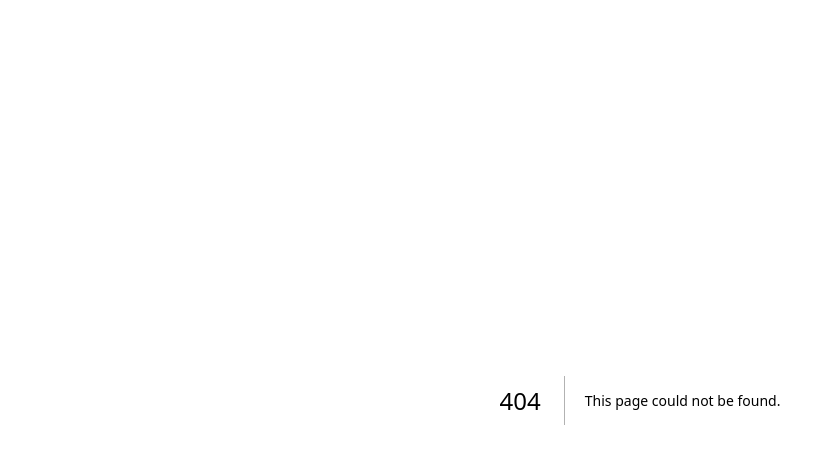
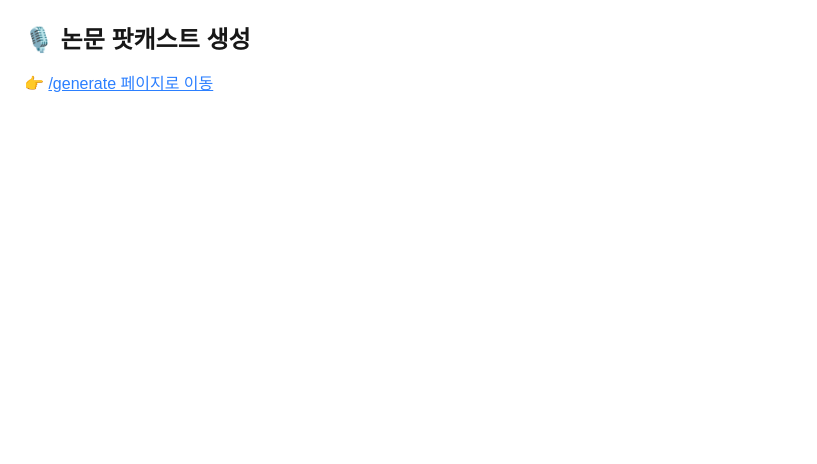
Before and after one commit to jungilgwon/voicepaper-ui, a Next.js app: page / in a window 1280 px wide. Before the commit this address had no page. Shown: the top 464 px of the page, without its empty margins (0-817 px from the left). Built offline with nearby package versions, Linux system fonts and the light colour scheme.

Commit message:
루트 페이지 복구

```diff
--- /dev/null
+++ b/app/page.tsx
@@ -0,0 +1,13 @@
+// app/page.tsx
+import Link from "next/link";
+
+export default function Home() {
+  return (
+    <main className="p-6">
+      <h1 className="text-2xl font-bold mb-4">🎙️ 논문 팟캐스트 생성</h1>
+      <p>
+        👉 <Link href="/generate" className="text-blue-500 underline">/generate 페이지로 이동</Link>
+      </p>
+    </main>
+  );
+}
```
